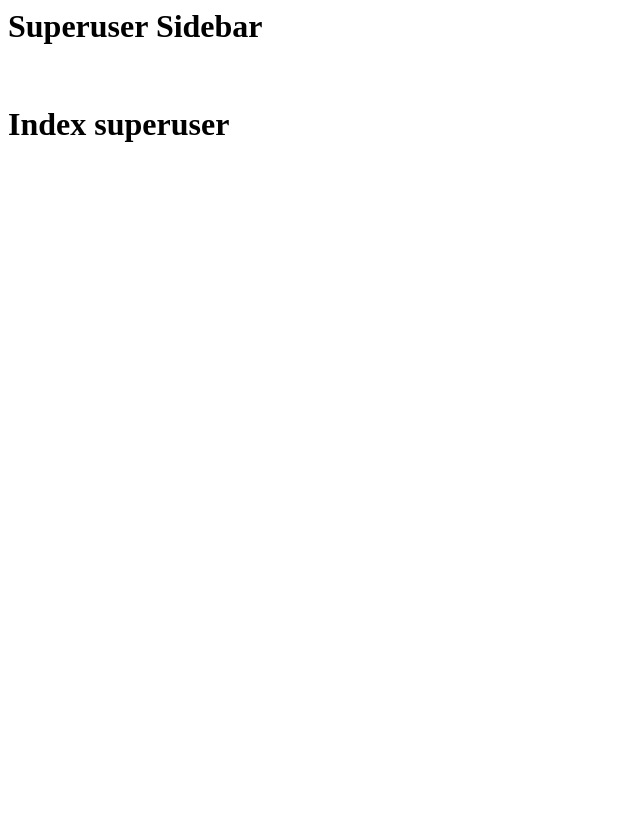
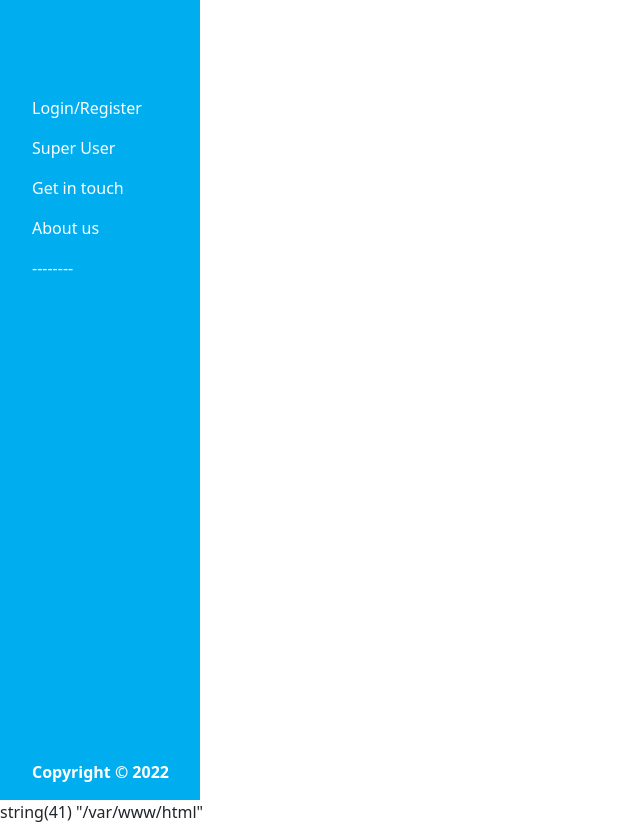
Before and after one commit to mitchel030/Magazijnwerkers, a PHP site: page /superusers in a window 1280 px wide. Shown: the whole page, without its empty margins (0-640 px from the left). Before the commit the page ends 142 px from the top, so only its background shows below. Run offline with PHP 8.4, Linux system fonts and the light colour scheme.

Commit message:
Added projectroot to config

```diff
--- a/app/config/config.php
+++ b/app/config/config.php
@@ -8,6 +8,9 @@ define('DB_NAME', 'magazine'); //Add your DB Name
 //APPROOT
 define('APPROOT', dirname(dirname(__FILE__)));
 
+//PROJECTROOT
+define('PROJECTROOT', dirname(dirname(dirname(__FILE__))));
+
 //URLROOT (Dynamic links)
 define('URLROOT', 'http://project-magazijn.nl');
 
--- a/app/views/superusers/index.php
+++ b/app/views/superusers/index.php
@@ -1,4 +1,46 @@
+<!doctype html>
+<html lang="en">
+
+<head>
+  <!-- Required meta tags -->
+  <meta charset="utf-8">
+  <meta name="viewport" content="width=device-width, initial-scale=1">
+
+  <!-- Bootstrap CSS -->
+  <link href="https://cdn.jsdelivr.net/npm/bootstrap@5.1.3/dist/css/bootstrap.min.css" rel="stylesheet" integrity="sha384-1BmE4kWBq78iYhFldvKuhfTAU6auU8tT94WrHftjDbrCEXSU1oBoqyl2QvZ6jIW3" crossorigin="anonymous">
+  <link rel="stylesheet" href="./css/style.css">
+  <title>Magazijn - MBO Utrecht</title>
+</head>
+
+<body>
+  <!-- Side menu -->
+  <div class="side-menu">
+    <ul>
+      <li></li>
+      <li><a href="#">Login/Register</a></li>
+      <li><a href="superuser/index">Super User</a></li>
+      <li><a href="#">Get in touch</a></li>
+      <li><a href="#">About us</a></li>
+      <li><a href="#">--------</a></li>
+      <span class="copyright">Copyright &copy; 2022</span>
+    </ul>
+  </div>
+  <!-- Optional JavaScript; choose one of the two! -->
+
+  <!-- Option 1: Bootstrap Bundle with Popper -->
+  <script src="https://cdn.jsdelivr.net/npm/bootstrap@5.1.3/dist/js/bootstrap.bundle.min.js" integrity="sha384-ka7Sk0Gln4gmtz2MlQnikT1wXgYsOg+OMhuP+IlRH9sENBO0LRn5q+8nbTov4+1p" crossorigin="anonymous"></script>
+
+  <!-- Option 2: Separate Popper and Bootstrap JS -->
+  <!--
+    <script src="https://cdn.jsdelivr.net/npm/@popperjs/core@2.10.2/dist/umd/popper.min.js" integrity="sha384-7+zCNj/IqJ95wo16oMtfsKbZ9ccEh31eOz1HGyDuCQ6wgnyJNSYdrPa03rtR1zdB" crossorigin="anonymous"></script>
+    <script src="https://cdn.jsdelivr.net/npm/bootstrap@5.1.3/dist/js/bootstrap.min.js" integrity="sha384-QJHtvGhmr9XOIpI6YVutG+2QOK9T+ZnN4kzFN1RtK3zEFEIsxhlmWl5/YESvpZ13" crossorigin="anonymous"></script>
+    -->
+</body>
+
+</html>
+
 <?php
-require_once APPROOT . '\views\superusers\sidebar.php';
+var_dump(PROJECTROOT);
+// require_once APPROOT . '\views\superusers\sidebar.php';
 ?>
-<h1>Index superuser</h1>
+<!-- <h1>Index superuser</h1> -->
```
Also changed, not shown: 1 other file.
